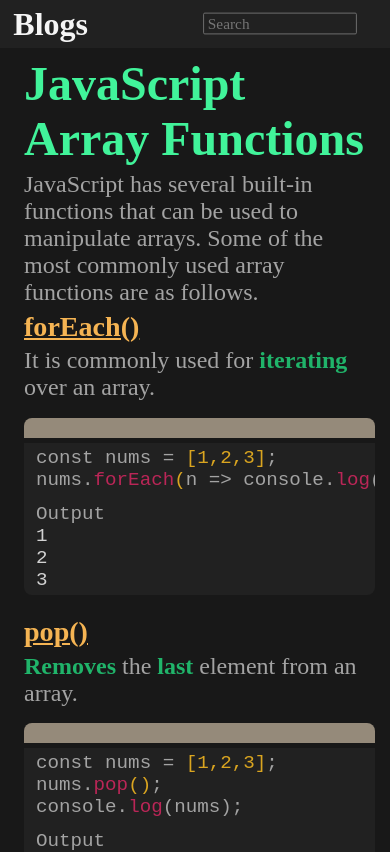
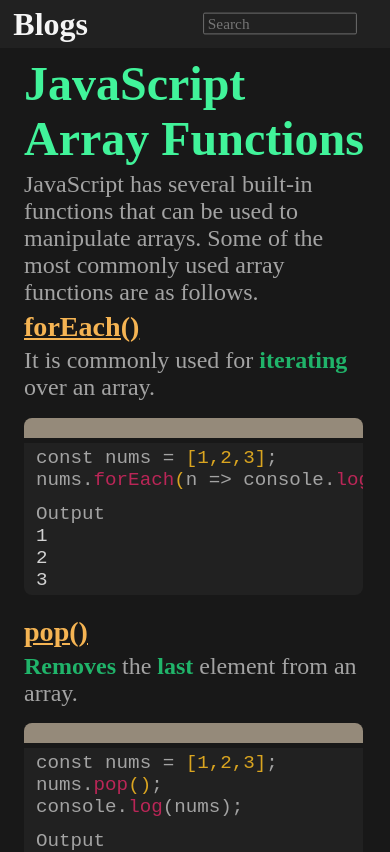
Before and after one commit to SoumyaSagnik/Blogs, a React (Create React App) app: page /js-array-functions in a window 390 px wide. Shown: the top 852 px of the page. Built offline with nearby package versions, Linux system fonts and the light colour scheme; a web font is replaced by a local one.

Commit message:
horizontal scroll fix

```diff
--- a/src/App.css
+++ b/src/App.css
@@ -322,11 +322,11 @@ footer li {
 
 @media (max-width: 680px) {
   .code header {
-    width: 90vw;
+    width: 87vw;
   }
 
   .code-body {
-    width: 90vw;
+    width: 87vw;
   }
 }
 
```
